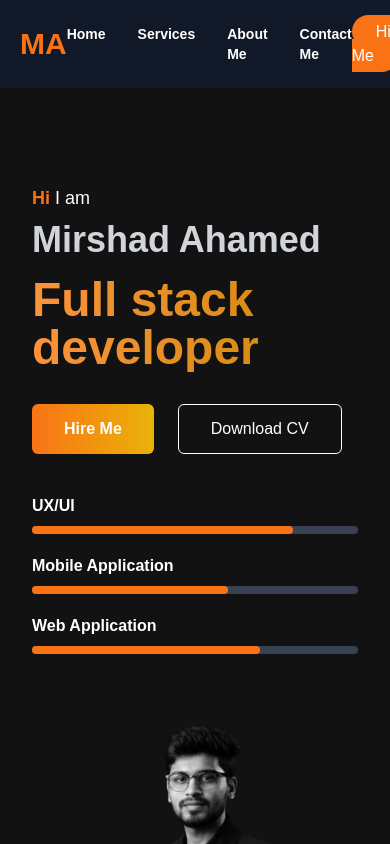
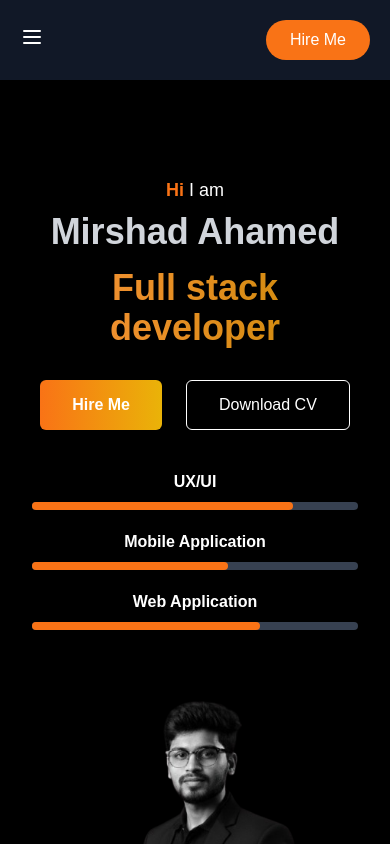
Before and after one commit to mirshadahamed/portfolio_Mirshad, a Next.js app in the folder portfolio/: page / in a window 390 px wide. Shown: the top 844 px of the page. Built offline with nearby package versions, Linux system fonts and the light colour scheme.

Commit message:
contactMe_fixed

```diff
--- a/portfolio/src/app/components/Header.jsx
+++ b/portfolio/src/app/components/Header.jsx
@@ -1,15 +1,44 @@
+'use client'
+import { useState } from 'react';
 import Link from 'next/link';
 
 const Header = () => {
+  const [isMenuOpen, setIsMenuOpen] = useState(false);
+
+  const toggleMenu = () => {
+    setIsMenuOpen(!isMenuOpen);
+  };
+
   return (
     <header className="bg-gray-900 text-white p-5 flex justify-between items-center">
-      {/* Logo */}
-      <div className="text-2xl font-bold text-orange-500">
-        <span className="text-3xl">MA</span>
+
+
+      {/* Hamburger Menu for Mobile */}
+      <div className="md:hidden" onClick={toggleMenu}>
+        <button className="text-white">
+          <svg
+            xmlns="http://www.w3.org/2000/svg"
+            fill="none"
+            viewBox="0 0 24 24"
+            stroke="currentColor"
+            className="w-6 h-6"
+          >
+            <path
+              strokeLinecap="round"
+              strokeLinejoin="round"
+              strokeWidth="2"
+              d="M4 6h16M4 12h16M4 18h16"
+            />
+          </svg>
+        </button>
       </div>
 
-      {/* Navigation Links */}
-      <nav className="flex gap-8 text-sm font-semibold">
+      {/* Navigation Links - Mobile and Desktop */}
+      <nav
+        className={`${
+          isMenuOpen ? 'block' : 'hidden'
+        } md:flex md:justify-center gap-8 text-sm font-semibold md:flex-grow`}
+      >
         <Link href="/" className="hover:text-orange-500">
           Home
         </Link>
@@ -24,8 +53,8 @@ const Header = () => {
         </Link>
       </nav>
 
-      {/* Hire Me Button */}
-      <div>
+      {/* Hire Me Button - Responsive */}
+      <div className="flex items-center md:block">
         <a
           href="#hire-me"
           className="bg-orange-500 text-white py-2 px-6 rounded-full hover:bg-orange-600 transition duration-300"
--- a/portfolio/src/app/components/Hero.jsx
+++ b/portfolio/src/app/components/Hero.jsx
@@ -1,6 +1,5 @@
 'use client'
 import { useEffect, useState } from "react";
-
 import Image from "next/image";
 import profileImg from "../../public/asserts/my_photo.png"; // <-- Add your image here
 
@@ -21,21 +20,21 @@ export default function HeroSection() {
   }, []);
 
   return (
-    <section className="bg-[#121212] text-white py-24 px-8 flex flex-col md:flex-row items-center justify-between">
+    <section className="bg-black text-white py-24 px-8 flex flex-col md:flex-row items-center justify-between">
       {/* Left Content */}
-      <div className="max-w-xl">
+      <div className="max-w-xl text-center md:text-left">
         <p className="text-lg">
           <span className="text-orange-500 font-semibold">Hi</span> I am
         </p>
         <h1 className="text-4xl md:text-5xl font-bold mt-2 text-gray-300">
           Mirshad Ahamed
         </h1>
-        <h2 className="text-5xl md:text-6xl font-extrabold mt-4 bg-gradient-to-r from-orange-400 to-yellow-600 text-transparent bg-clip-text">
+        <h2 className="text-4xl md:text-5xl font-extrabold mt-4 bg-gradient-to-r from-orange-400 to-yellow-600 text-transparent bg-clip-text">
           Full stack developer
         </h2>
 
         {/* Buttons with hover animations */}
-        <div className="mt-8 flex gap-6">
+        <div className="mt-8 flex gap-6 justify-center md:justify-start">
           <button className="bg-gradient-to-r from-orange-500 to-yellow-500 py-3 px-8 rounded-md font-semibold hover:opacity-90 transition-all duration-300">
             Hire Me
           </button>
@@ -60,13 +59,16 @@ export default function HeroSection() {
         </div>
       </div>
 
-      {/* Right Image with animation */}
+      {/* Right Image with a round gray background */}
       <div className="mt-10 md:mt-0 relative">
-        <div className="w-80 h-80 md:w-[380px] md:h-[380px] bg-gray-800 rounded-full absolute -z-10"></div>
+        {/* Gray circle background */}
+        <div className="w-80 h-80 md:w-[380px] md:h-[380px] bg-gray-880 rounded-full absolute -z-10"></div>
+
+        {/* Profile image */}
         <Image
           src={profileImg}
           alt="Profile"
-          className="relative rounded-lg object-cover transform transition-all duration-1000 ease-in-out animate-fadeIn"
+          className="relative rounded-full object-cover transform transition-all duration-1000 ease-in-out"
           width={380}
           height={380}
         />
```
Also changed, not shown: portfolio/src/public/asserts/MA_logo.png (added).
